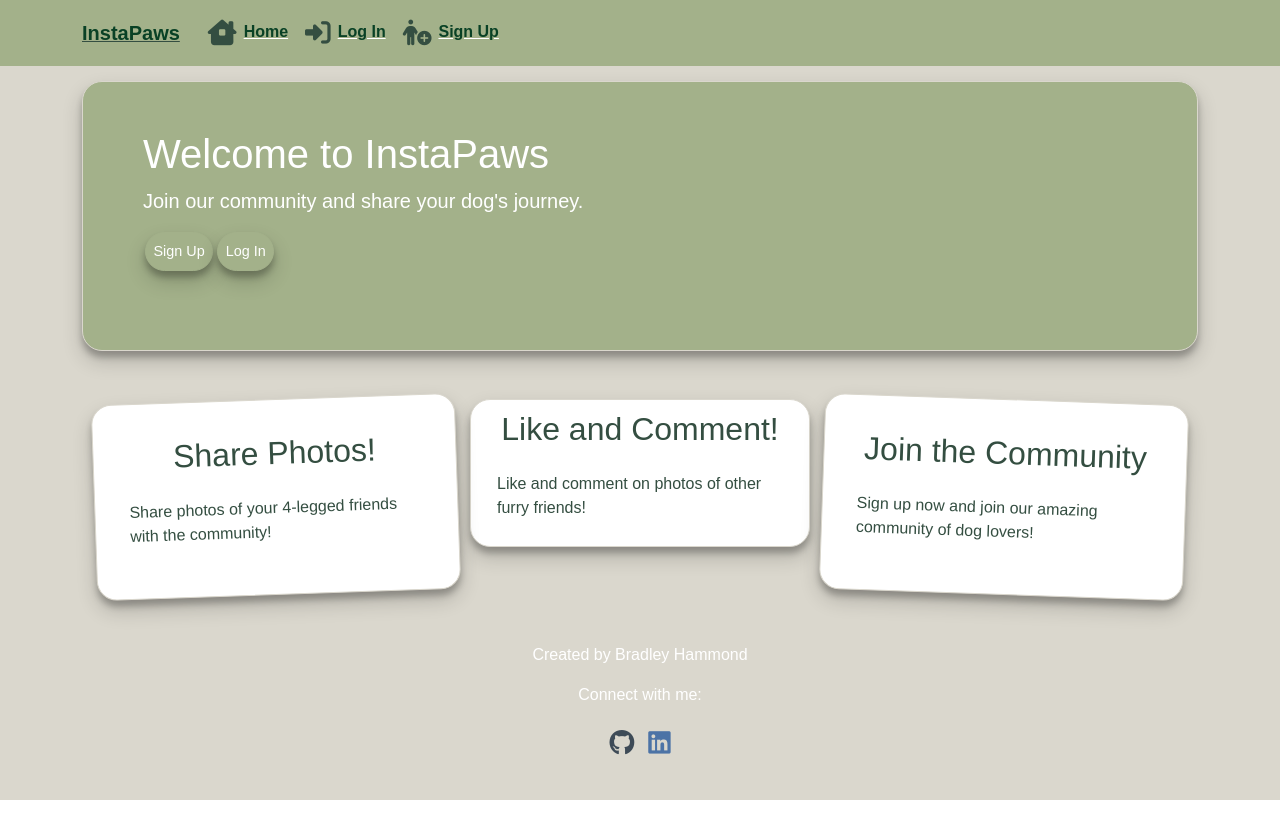
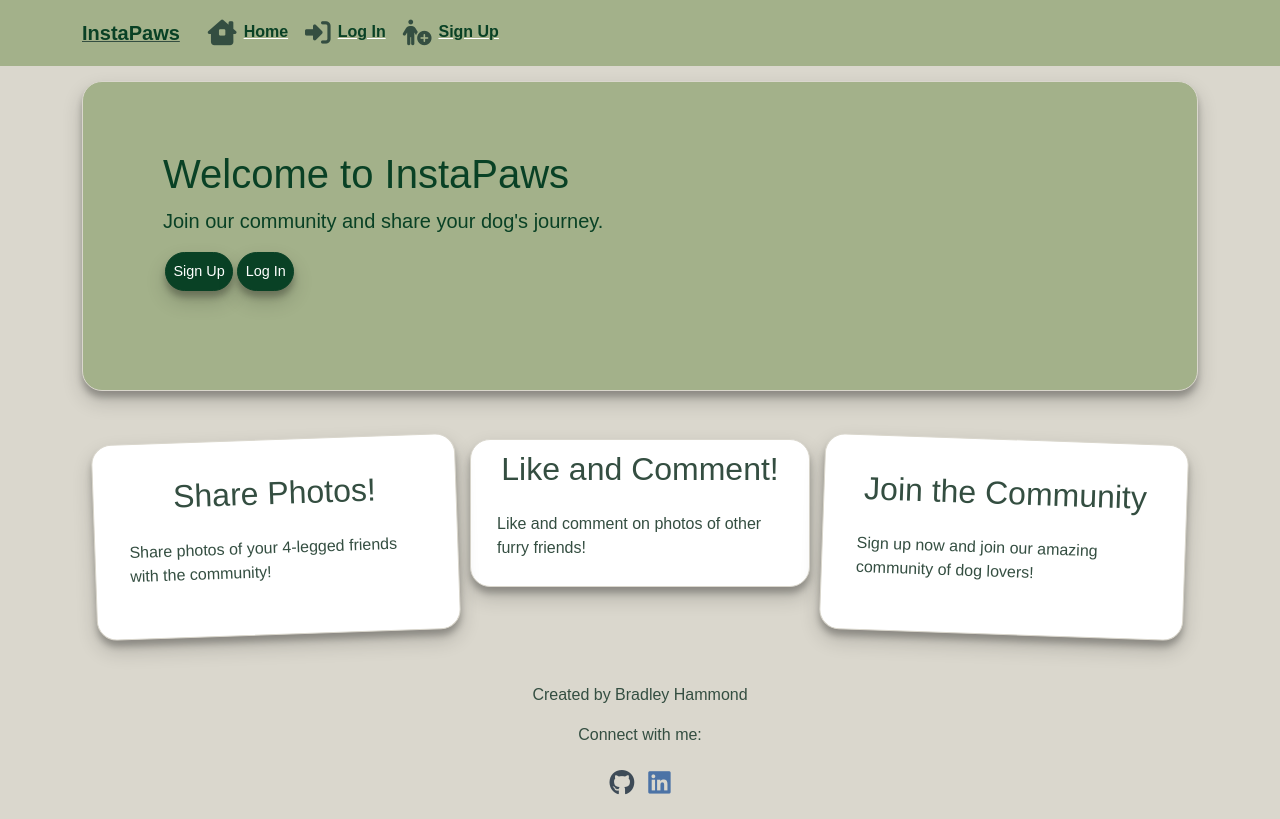
Before and after one commit to Brad-Hammond/instapawsapp, a React (Create React App) app: page / in a window 1280 px wide. Built offline with nearby package versions, Linux system fonts and the light colour scheme; no server answers.

Commit message:
Styles: Updated contrast color issues.

```diff
--- a/src/components/HomePage.js
+++ b/src/components/HomePage.js
@@ -28,6 +28,7 @@ const HomePage = () => {
           style={{ backgroundColor: "#A3B18A", color: "white" }}
         >
           <Col>
+          <div className={styles.HomeContainer}>
             <h1 className={styles.HomeTitle}>Welcome to InstaPaws</h1>
             <p className={`${styles.HomeDescription} lead`}>
               Join our community and share your dog&apos;s journey.
@@ -56,6 +57,7 @@ const HomePage = () => {
                 </NavLink>
               </p>
             )}
+          </div>
           </Col>
         </Row>
 
@@ -100,12 +102,12 @@ const HomePage = () => {
 
         <footer>
           <div className="text-center">
-            <p className={`${styles.ContactIcons} text-white`}>
+            <p className={`${styles.ContactIcons}`}>
               Created by Bradley Hammond
             </p>
           </div>
           <div className="text-center pb-3">
-            <p className={`${styles.ContactIcons} text-white`}>
+            <p className={`${styles.ContactIcons}`}>
               Connect with me:
             </p>
             <a
--- a/src/styles/GeneralPostPage.module.css
+++ b/src/styles/GeneralPostPage.module.css
@@ -39,7 +39,7 @@
 
 .Tags {
   background-color: #a3b18a !important;
-  color: white !important;
+  color: #094125 !important;
   cursor: pointer;
   padding: 5px 10px;
   border-radius: 12px;
--- a/src/styles/HomePage.module.css
+++ b/src/styles/HomePage.module.css
@@ -15,8 +15,8 @@
   margin-bottom: 15px;
   margin-right: 2px;
   margin-left: 2px;
-  background-color: #A3B18A;
-  border-color: #A3B18A;
+  background-color: #094125;
+  border-color: #094125;
   border-width: 1px;
   color: white;
   box-shadow: rgba(0, 0, 0, 0.19) 0px 10px 20px, rgba(0, 0, 0, 0.23) 0px 6px 6px;
@@ -64,3 +64,9 @@
 .GithubIcon {
   color: #3e4b57;
 }
+
+.HomeContainer {
+  padding: 20px;
+  border-radius: 10px;
+  color: #094125;
+}
```
